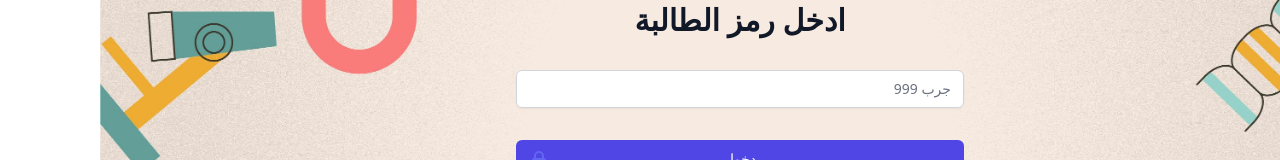
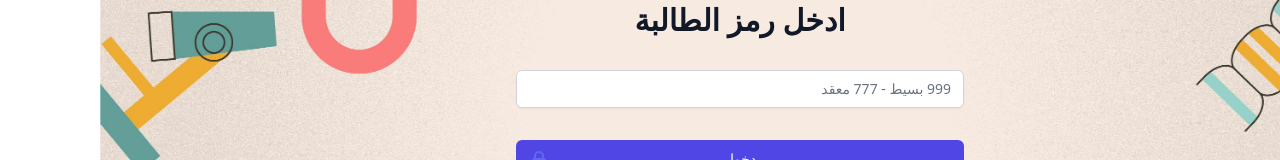
Before and after one commit to S-MW/tech_group_project1, a React (Create React App) app: page / in a window 1280 px wide. Shown: the part 312-472 px from the top of the page. Built offline with nearby package versions, Linux system fonts and the light colour scheme.

Commit message:
Add route for complecated sinario

```diff
--- a/src/components/Home.js
+++ b/src/components/Home.js
@@ -17,9 +17,12 @@ export default function Home() {
         // fetch to backend to check the code & get student data
         // tomprory data from BackEnd
 
-        let student ={};
+        let student = {};
         if (studentCode == 999) {
-            student = { isRegisteredStudent: true, name: "saad", sinarioType: "simple", isCompletedLesson1:false, progressLesson1Slide:2,isCompletedLesson2:false, progressLesson2Slide:0  }
+            student = { isRegisteredStudent: true, name: "saad", sinarioType: "simple", isCompletedLesson1: false, progressLesson1Slide: 2, isCompletedLesson2: false, progressLesson2Slide: 0 }
+            localStorage.setItem("studentData", JSON.stringify(student))
+        } else if (studentCode == 777) {
+            student = { isRegisteredStudent: true, name: "fahad", sinarioType: "complicated", isCompletedLesson1: false, progressLesson1Slide: 2, isCompletedLesson2: false, progressLesson2Slide: 0 }
             localStorage.setItem("studentData", JSON.stringify(student))
         }
         else {
@@ -58,7 +61,7 @@ export default function Home() {
                     <div className="rounded-md shadow-sm -space-y-px">
                         <div>
                             <label htmlFor="email-address" className="sr-only">Student Code</label>
-                            <input onChange={handleChangeStudentCode} id="StudentCodeId" type="text" required className="appearance-none rounded-md relative block w-full px-3 py-2 border border-gray-300 placeholder-gray-500 text-gray-900 rounded-t-md focus:outline-none focus:ring-indigo-500 focus:border-indigo-500 focus:z-10 sm:text-sm" placeholder="جرب 999" />
+                            <input onChange={handleChangeStudentCode} id="StudentCodeId" type="text" required className="appearance-none rounded-md relative block w-full px-3 py-2 border border-gray-300 placeholder-gray-500 text-gray-900 rounded-t-md focus:outline-none focus:ring-indigo-500 focus:border-indigo-500 focus:z-10 sm:text-sm" placeholder="999 بسيط - 777 معقد" />
                         </div>
                     </div>
                     <div>
```
